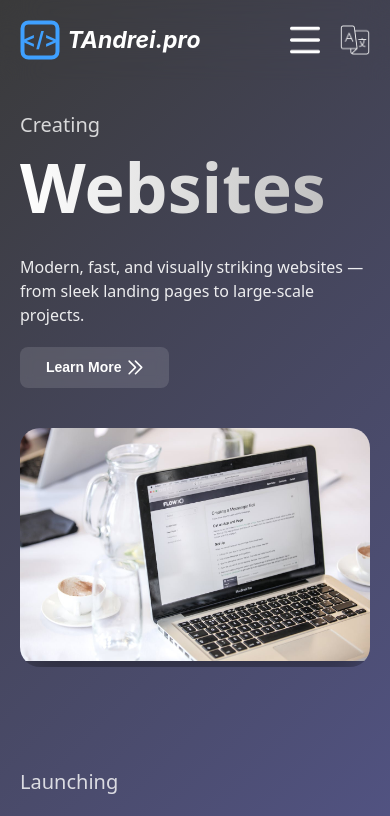
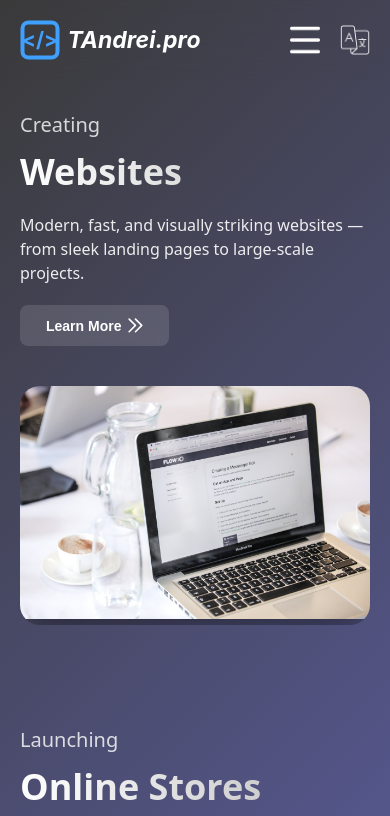
Before and after one commit to TAndrei17/tandreipro-page, a React (Vite) app: page / in a window 390 px wide. Shown: the top 816 px of the page. Built offline with nearby package versions, Linux system fonts and the light colour scheme.

Commit message:
fix: fix mobile style errors

```diff
--- a/src/components/contact/ContactItemStyle.css
+++ b/src/components/contact/ContactItemStyle.css
@@ -36,11 +36,18 @@
 	border-radius: 8px;
 }
 
-.contact-logo:hover,
+.contact-logo:hover {
+	transform: scale(1.15);
+	filter: drop-shadow(0 4px 6px rgba(0, 0, 0, 0.2));
+}
+
 .contact-logo:focus {
 	transform: scale(1.15);
 	filter: drop-shadow(0 4px 6px rgba(0, 0, 0, 0.2));
-	outline: none;
+	outline: 2px solid #0077ff;
+	outline-offset: 2px;
+	border-radius: 2px;
+	padding: 0 10px;
 }
 
 .contact-label {
@@ -52,6 +59,7 @@
 
 .contact-data {
 	margin: 0;
+	margin-inline-start: 0;
 }
 
 @media (max-width: 768px) {
@@ -69,14 +77,7 @@
 	}
 
 	.contact-label {
+		white-space: pre-line;
 		font-size: 0.95rem;
 	}
 }
-
-.contact-logo:focus,
-.contact-row a:focus {
-	outline: 2px solid #0077ff;
-	outline-offset: 2px;
-	border-radius: 2px;
-	padding: 0 10px;
-}
--- a/src/components/home/SectionStyles.css
+++ b/src/components/home/SectionStyles.css
@@ -117,4 +117,24 @@
 		justify-content: flex-start;
 		width: 100%;
 	}
+
+	.section-title {
+		line-height: 1.2;
+
+		/* защита от скролла */
+		font-size: clamp(36px, 8vw, 96px);
+		max-width: 100%;
+		overflow-wrap: break-word;
+		word-break: break-word;
+	}
+
+	.section-content,
+	.section-content-reverse {
+		max-width: 100%;
+	}
+
+	.section-desc {
+		margin-top: 20px;
+		max-width: 100%;
+	}
 }
--- a/src/localization/ru.ts
+++ b/src/localization/ru.ts
@@ -104,7 +104,7 @@ const ru = {
 			phone: 'Телефон',
 			whatsApp: 'WhatsApp',
 			telegram: 'Telegram',
-			email: 'Электронная почта',
+			email: 'Электронная\nпочта',
 			linkedIn: 'LinkedIn',
 		},
 
--- a/src/pages/styles/NotFoundPage.css
+++ b/src/pages/styles/NotFoundPage.css
@@ -39,6 +39,7 @@
 }
 
 .not-found__title {
+	text-align: center;
 	font-size: 2.5rem;
 	text-shadow: 0 2px 4px rgba(0, 0, 0, 0.5);
 }
```
